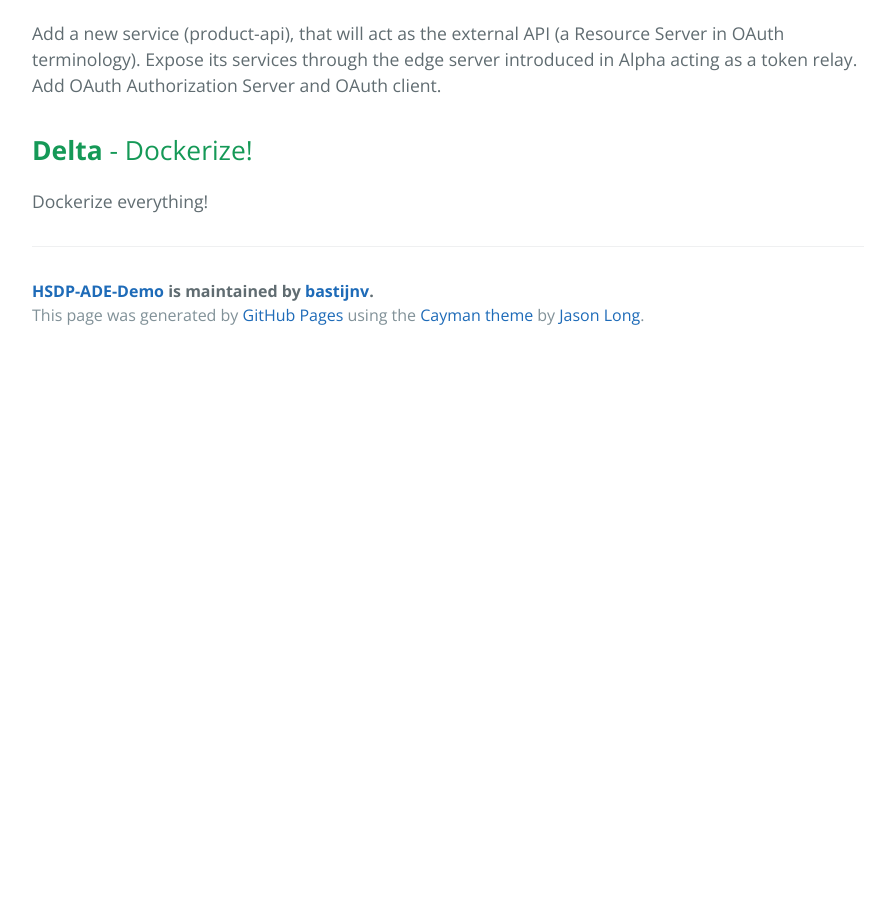
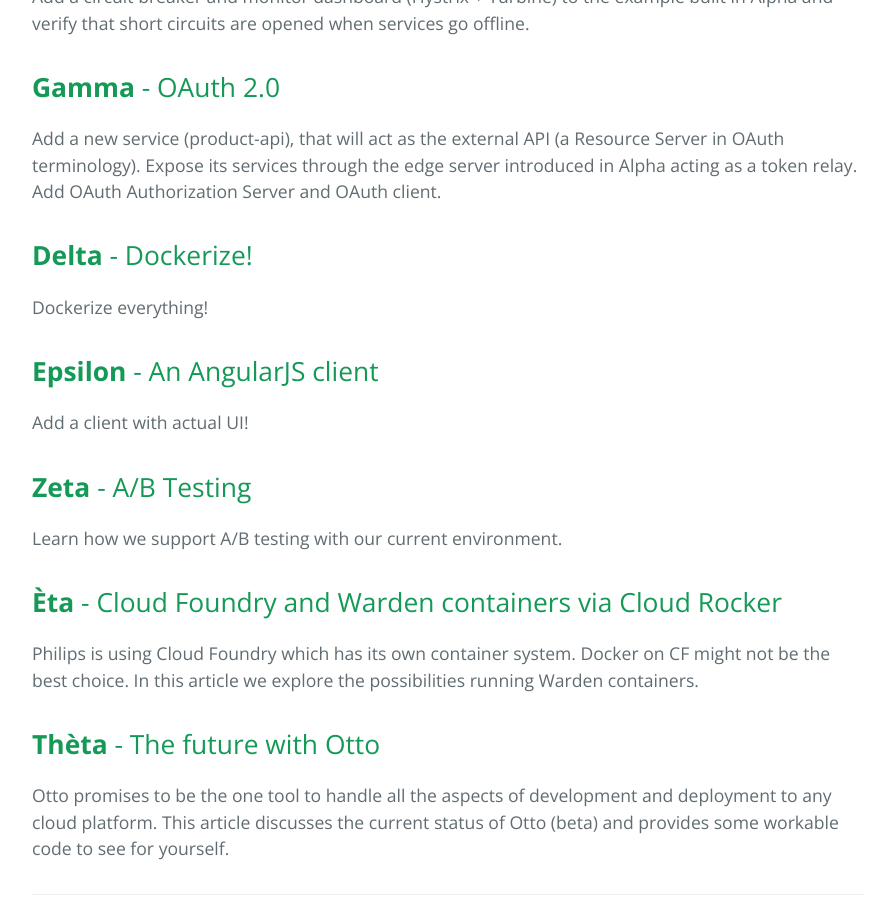
Before and after one commit to bastijnv/hsdp-ade-demo, a Jekyll site: the page built from index.md, in a window 1280 px wide and 900 px high, scrolled down 1420 px. Shown: the whole window, without its empty margins (192-1087 px from the left). Built offline with Jekyll 4.4.1, drawn with Linux system fonts in a browser that asks for light colours; before the commit the page ends 1779 px from its top, so only the background shows below that; some of the changed text lies outside the part shown.

Commit message:
Added new article series to be written in the future

```diff
--- a/_includes/head.html
+++ b/_includes/head.html
@@ -4,10 +4,10 @@
     <meta charset="UTF-8">
     <title>Cooking microservices with HSDP</title>
     <meta name="viewport" content="width=device-width, initial-scale=1">
-    <link rel="stylesheet" type="text/css" href="/hsdp-ade-demo/stylesheets/normalize.css" media="screen">
+    <link rel="stylesheet" type="text/css" href="../stylesheets/normalize.css" media="screen">
     <link href='https://fonts.googleapis.com/css?family=Open+Sans:400,700' rel='stylesheet' type='text/css'>
-    <link rel="stylesheet" type="text/css" href="/hsdp-ade-demo/stylesheets/stylesheet.css" media="screen">
-    <link rel="stylesheet" type="text/css" href="/hsdp-ade-demo/stylesheets/github-light.css" media="screen">
+    <link rel="stylesheet" type="text/css" href="../stylesheets/stylesheet.css" media="screen">
+    <link rel="stylesheet" type="text/css" href="../stylesheets/github-light.css" media="screen">
   </head>
   <body>
     <section class="page-header">
--- a/_layouts/default.html
+++ b/_layouts/default.html
@@ -1,5 +1,5 @@
 {% include head.html %}
-    <a href="/hsdp-ade-demo">Back to Index</a>
+    <a href="/">Back to Index</a>
     <h1>{{ page.title }}</h1>
 
     {{ content }}
--- a/index.md
+++ b/index.md
@@ -26,3 +26,15 @@
 
 ## **Delta** - Dockerize!
 Dockerize everything!
+
+## **Epsilon** - An AngularJS client
+Add a client with actual UI!
+
+## **Zeta** - A/B Testing
+Learn how we support A/B testing with our current environment.
+
+## **Èta** - Cloud Foundry and Warden containers via Cloud Rocker
+Philips is using Cloud Foundry which has its own container system. Docker on CF might not be the best choice. In this article we explore the possibilities running Warden containers.
+
+## **Thèta** - The future with Otto
+Otto promises to be the one tool to handle all the aspects of development and deployment to any cloud platform. This article discusses the current status of Otto (beta) and provides some workable code to see for yourself.
```
Also changed, not shown: 1 other file.
